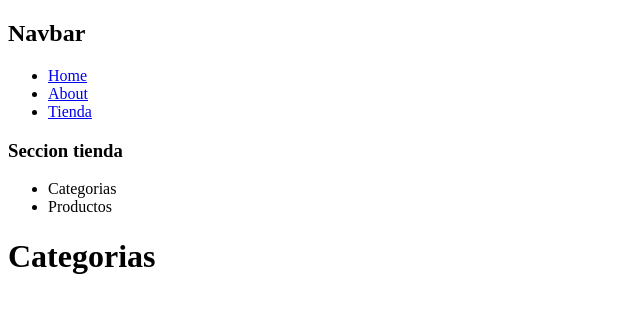
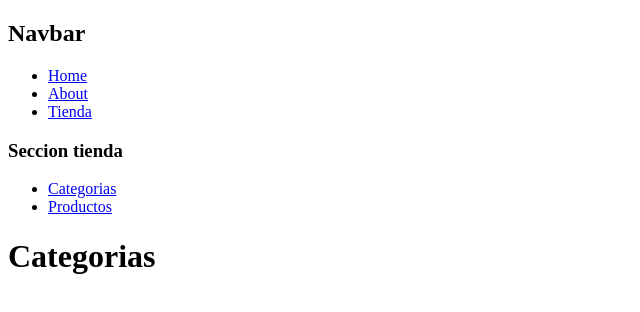
Before and after one commit to vaancillo/next-js-project, a Next.js app: page /tienda/categorias in a window 1280 px wide. Shown: the top 312 px of the page, without its empty margins (0-640 px from the left). Built offline with nearby package versions, Linux system fonts and the light colour scheme.

Commit message:
metadata with nextjs

```diff
--- a/app/about/page.jsx
+++ b/app/about/page.jsx
@@ -1,3 +1,7 @@
+export const metadata = {
+    title: 'Acerca de nosotros',
+}
+
 export default function AboutPage () {
     return (
         <h1>AboutPage</h1>
--- a/app/layout.jsx
+++ b/app/layout.jsx
@@ -1,17 +1,15 @@
 import Navbar from "../components/Navbar"
 
 export const metadata = {
-  title: 'Next.js',
-  description: 'Generated by Next.js',
+  title: 'ecommerce con nextjs',
+  description: 'Esta es la pagina principal de mi tienda',
+  keywords: 'tienda, ecommerce, nextjs',
+  colorScheme: 'dark'
 }
 
 export default function RootLayout({ children }) {
  return (
     <html lang="en">
-      <head>
-        <title>NextJS App</title>
-        <meta name="description" content={metadata.description} />
-      </head>
       <body>
         <Navbar />
         {children}
--- a/app/tienda/categorias/page.jsx
+++ b/app/tienda/categorias/page.jsx
@@ -1,3 +1,7 @@
+export const metadata= {
+  title: 'Computadoras',
+}
+
 const Categorias = () => {
   return (
     <h1>Categorias</h1>
--- a/app/tienda/layout.jsx
+++ b/app/tienda/layout.jsx
@@ -1,11 +1,21 @@
+import Link from "next/link"
+
+export const metadata = {
+    title: 'Tienda oficial',
+}
+
 export default function TiendaLayout ({ children }) {
   return (
     <div>
         <nav>
             <h3>Seccion tienda</h3>
             <ul>
-                <li>Categorias</li>
-                <li>Productos</li>
+                <li>
+                    <Link href='/tienda/categorias'>Categorias</Link>
+                </li>
+                <li>
+                    <Link href='/tienda/categorias/computadoras'>Productos</Link>
+                </li>
             </ul>
         </nav>
         {children}
```
